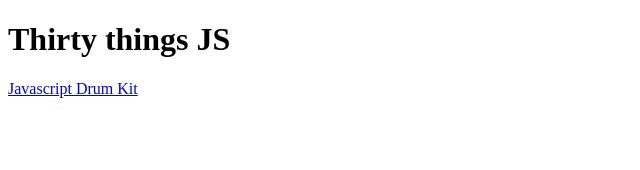
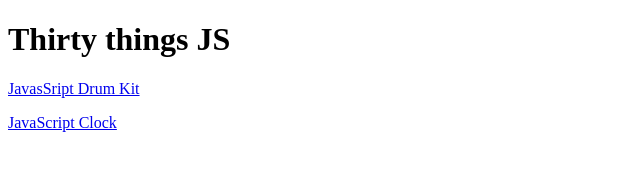
Before and after one commit to arturJuzwik/30_things_JS, a plain HTML site: page index.html in a window 1280 px wide. Shown: the whole page, without its empty margins (0-640 px from the left). Drawn offline with Linux system fonts and the light colour scheme.

Commit message:
Add files via upload

```diff
--- a/index.html
+++ b/index.html
@@ -7,6 +7,7 @@
 	</head>
 	<body>
 		<h1>Thirty things JS</h1>
-		<p><a href="JavaScriptDrumKit.html">Javascript Drum Kit</a></p>
+		<p><a href="JavaScriptDrumKit.html">JavasSript Drum Kit</a></p>
+		<p><a href="JavaScriptClock.html">JavaScript Clock</a></p>
 	</body>
 </html>
```
